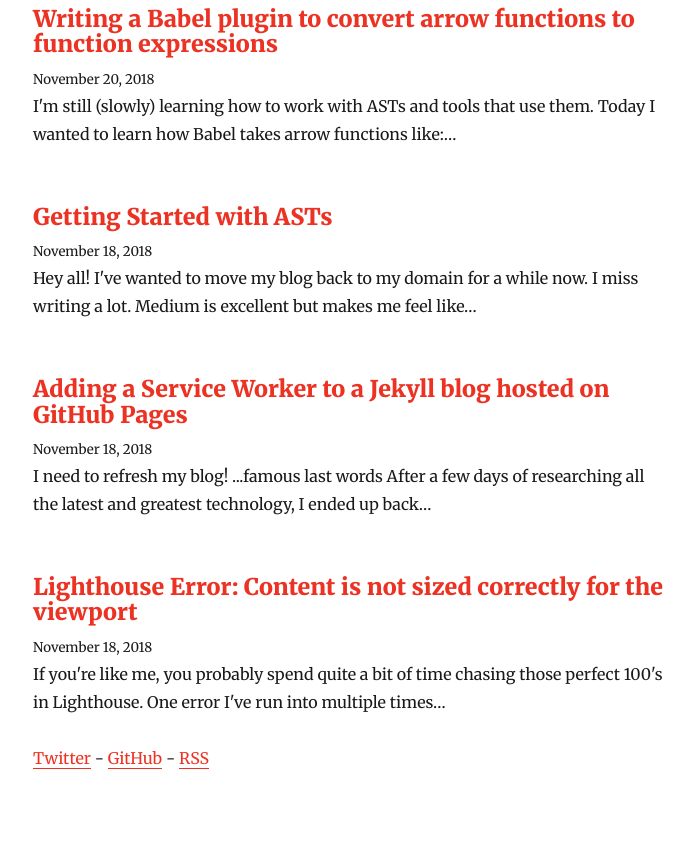
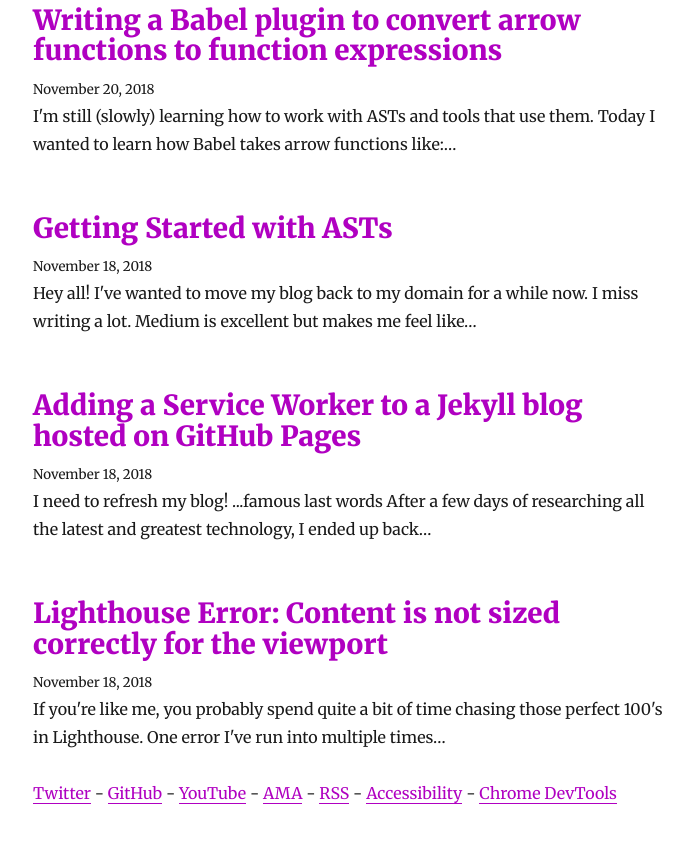
Before and after one commit to jkup/jonkuperman.com, a Gatsby site: page / in a window 1280 px wide. Shown: the part 302-1144 px from the top of the page, without its empty margins (292-986 px from the left). Before the commit the page ends 1116 px from the top, so only its background shows below. Built offline with nearby package versions, Linux system fonts and the light colour scheme; Gatsby itself is replaced by a stand-in of ours; some packages are replaced by stand-ins of ours.

Commit message:
more stuff

```diff
--- a/gatsby-config.js
+++ b/gatsby-config.js
@@ -39,6 +39,7 @@ module.exports = {
               wrapperStyle: `margin-bottom: 1.0725rem`
             }
           },
+          `gatsby-remark-autolink-headers`,
           `gatsby-remark-prismjs`,
           `gatsby-remark-copy-linked-files`,
           `gatsby-remark-smartypants`
@@ -50,7 +51,7 @@ module.exports = {
     {
       resolve: `gatsby-plugin-google-analytics`,
       options: {
-        //trackingId: `ADD YOUR TRACKING ID HERE`,
+        trackingId: `UA-21008844-11`
       }
     },
     `gatsby-plugin-feed`,
--- a/package.json
+++ b/package.json
@@ -17,6 +17,7 @@
     "gatsby-plugin-react-helmet": "^3.0.6",
     "gatsby-plugin-sharp": "^2.0.20",
     "gatsby-plugin-typography": "^2.2.7",
+    "gatsby-remark-autolink-headers": "^2.0.14",
     "gatsby-remark-copy-linked-files": "^2.0.9",
     "gatsby-remark-images": "^2.0.6",
     "gatsby-remark-prismjs": "^3.2.4",
--- a/src/components/bio.js
+++ b/src/components/bio.js
@@ -9,7 +9,7 @@ function Bio() {
     <StaticQuery
       query={bioQuery}
       render={data => {
-        const { author, social } = data.site.siteMetadata;
+        const { author } = data.site.siteMetadata;
         return (
           <div
             style={{
@@ -53,9 +53,6 @@ const bioQuery = graphql`
     site {
       siteMetadata {
         author
-        social {
-          twitter
-        }
       }
     }
   }
--- a/src/components/layout.js
+++ b/src/components/layout.js
@@ -32,7 +32,7 @@ class Layout extends React.Component {
       );
     } else {
       header = (
-        <h3
+        <h2
           style={{
             fontFamily: `Montserrat, sans-serif`,
             marginTop: 0
@@ -48,7 +48,7 @@ class Layout extends React.Component {
           >
             {title}
           </Link>
-        </h3>
+        </h2>
       );
     }
     return (
@@ -67,7 +67,21 @@ class Layout extends React.Component {
           {` - `}
           <a href="https://github.com/jkup">GitHub</a>
           {` - `}
+          <a href="https://www.youtube.com/channel/UCwXMtRJvXLKGHZhPUHNV72Q">
+            YouTube
+          </a>
+          {` - `}
+          <a href="https://github.com/jkup/ama">AMA</a>
+          {` - `}
           <a href="/rss.xml">RSS</a>
+          {` - `}
+          <a href="https://frontendmasters.com/courses/web-accessibility/">
+            Accessibility
+          </a>
+          {` - `}
+          <a href="https://frontendmasters.com/courses/chrome-dev-tools-v2/">
+            Chrome DevTools
+          </a>
         </footer>
       </div>
     );
--- a/src/pages/index.js
+++ b/src/pages/index.js
@@ -1,16 +1,16 @@
-import React from "react"
-import { Link, graphql } from "gatsby"
+import React from "react";
+import { Link, graphql } from "gatsby";
 
-import Bio from "../components/bio"
-import Layout from "../components/layout"
-import SEO from "../components/seo"
-import { rhythm } from "../utils/typography"
+import Bio from "../components/bio";
+import Layout from "../components/layout";
+import SEO from "../components/seo";
+import { rhythm } from "../utils/typography";
 
 class BlogIndex extends React.Component {
   render() {
-    const { data } = this.props
-    const siteTitle = data.site.siteMetadata.title
-    const posts = data.allMarkdownRemark.edges
+    const { data } = this.props;
+    const siteTitle = data.site.siteMetadata.title;
+    const posts = data.allMarkdownRemark.edges;
 
     return (
       <Layout location={this.props.location} title={siteTitle}>
@@ -20,29 +20,29 @@ class BlogIndex extends React.Component {
         />
         <Bio />
         {posts.map(({ node }) => {
-          const title = node.frontmatter.title || node.fields.slug
+          const title = node.frontmatter.title || node.fields.slug;
           return (
             <div key={node.fields.slug}>
-              <h3
+              <h2
                 style={{
-                  marginBottom: rhythm(1 / 4),
+                  marginBottom: rhythm(1 / 4)
                 }}
               >
                 <Link style={{ boxShadow: `none` }} to={node.fields.slug}>
                   {title}
                 </Link>
-              </h3>
+              </h2>
               <small>{node.frontmatter.date}</small>
               <p dangerouslySetInnerHTML={{ __html: node.excerpt }} />
             </div>
-          )
+          );
         })}
       </Layout>
-    )
+    );
   }
 }
 
-export default BlogIndex
+export default BlogIndex;
 
 export const pageQuery = graphql`
   query {
@@ -66,4 +66,4 @@ export const pageQuery = graphql`
       }
     }
   }
-`
+`;
--- a/src/utils/typography.js
+++ b/src/utils/typography.js
@@ -5,7 +5,7 @@ import "./global.css";
 Wordpress2016.overrideThemeStyles = () => {
   return {
     a: {
-      color: `#EB3223`
+      color: `#b000c1`
     },
     "a.gatsby-resp-image-link": {
       boxShadow: `none`
```
Also changed, not shown: content/blog/content-is-not-sized-correctly-for-the-viewport/index.md (+3 -1 lines), content/assets/gatsby-icon.png, 1 other file.
